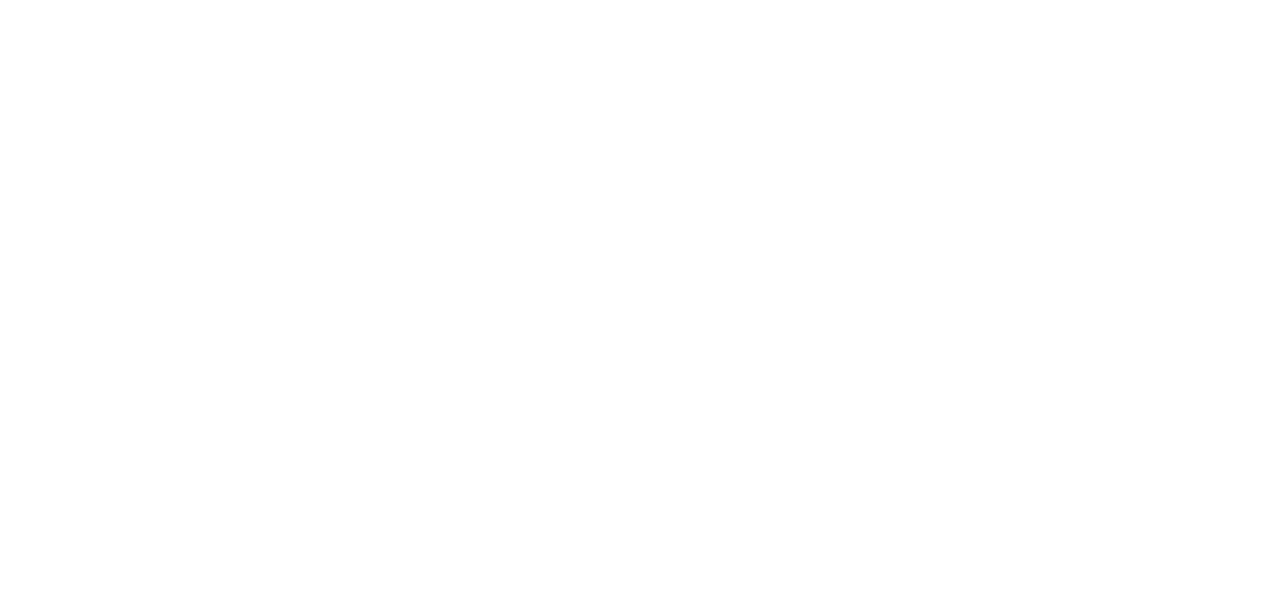
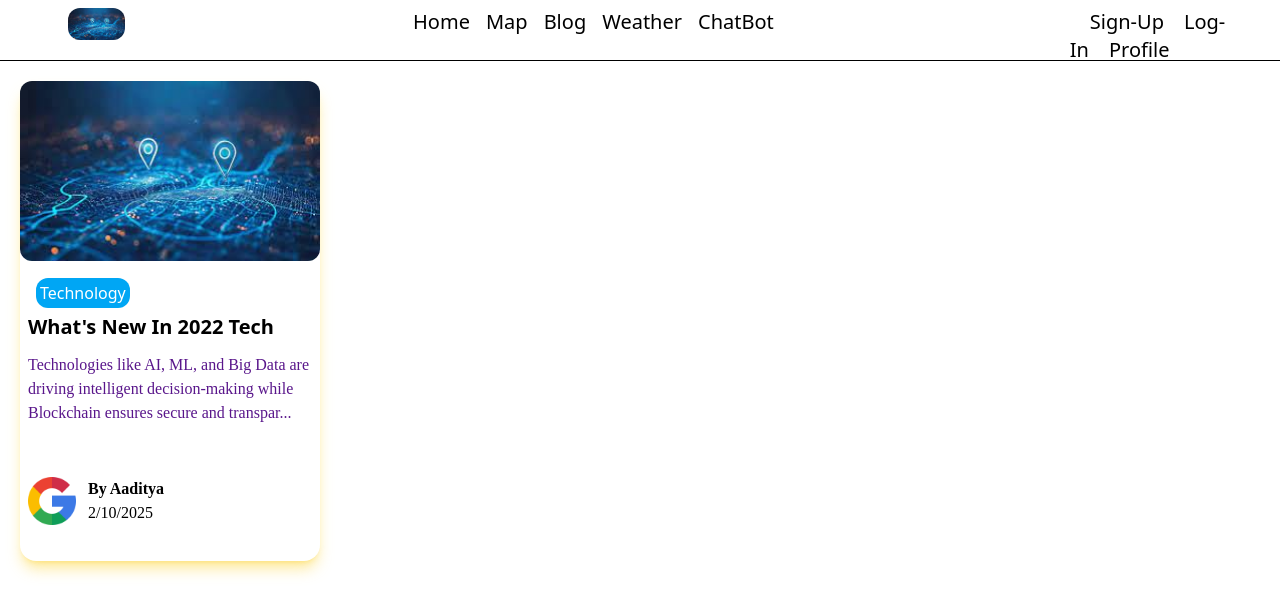
Before and after one commit to Student-Aaditya/OfflineTracker, a React (Vite) app in the folder Frontend/frontend/: page /blog in a window 1280 px wide. Before the commit this address had no page. Shown: the top 616 px of the page. Built offline with nearby package versions, Linux system fonts and the light colour scheme.

Commit message:
updating card.jsx file

```diff
--- a/Frontend/frontend/src/App.jsx
+++ b/Frontend/frontend/src/App.jsx
@@ -7,6 +7,7 @@ import ResetPassword from './component/Auth/ResetPassword.jsx';
 import Verify from './component/Auth/Verify.jsx';
 import Weather from './component/Weather.jsx';
 import MapComponent from './component/MapComponent.jsx'
+import Blog from './Page/Blog.jsx';
 
 function App() {
 
@@ -23,6 +24,7 @@ function App() {
     <Route path='/emailSent' element={<Verify/>}/>
         <Route path='/weather' element={<Weather/>}/>
         <Route path='/map' element={<MapComponent/>}/>
+        <Route path='/blog' element={<Blog/>}/>
 
     </Routes>
 
--- /dev/null
+++ b/Frontend/frontend/src/Page/Blog.jsx
@@ -0,0 +1,14 @@
+import React from 'react'
+import Header from '../component/Header'
+import Card from '../component/Card'
+function Blog() {
+  return (
+    <>
+    <Header></Header>
+    <hr />
+      <Card/>
+    </>
+  )
+}
+
+export default Blog
--- a/Frontend/frontend/src/component/Card.jsx
+++ b/Frontend/frontend/src/component/Card.jsx
@@ -1,8 +1,27 @@
-import React from 'react'
+function Card() {
 
-function Card() {
   return (
     <>
+      <div className='h-120 w-75 rounded-2xl bg-white-200 shadow-lg  shadow-yellow-400/40  m-5 border-black-950'>
+
+         < img src="images.jpeg" alt="network issue" className='w-full rounded-xl h-45 hover:shadow-xl/30 ' />
+          <div className='mt-5 ml-2'>
+        <span className='bg-sky-500 text-white ml-2 rounded-xl p-1 font-sans '>Technology</span>
+        <h1 className='text-xl mt-2'><b>What's New In 2022 Tech</b></h1>
+        <p className='text-purple-900 mt-3 font-[cursive]'>Technologies like AI, ML, and Big Data are driving
+           intelligent decision-making while Blockchain ensures secure and transpar...
+        </p>
+        <div className='flex mt-13'>
+
+          <img src="google.png" alt="network issue" className='w-12 h-12 rounded-2xl hover:shadow-xl/40' />
+        <div className='ml-3  grid'>
+        <span className="font-[cursive]"> <b>By Aaditya</b></span>
+        <span className='font-[cursive]'>2/10/2025</span>
+        </div>
+        </div>
+      </div>
+
+      </div>
 
     </>
   )
--- a/Frontend/frontend/src/component/Header.jsx
+++ b/Frontend/frontend/src/component/Header.jsx
@@ -7,16 +7,16 @@ function Header() {
             <img src="images.jpeg" alt="network issue" className='rounded-xl'/>
         </div>
         <div className='text-xl ml-70 p-2 ' >
-            <Link to='/home' className='text-white'>Home</Link>
-            <Link to='/map' className='ml-4 text-white'>Map</Link>
-            <Link to='/blog' className='ml-4 text-white'>Blog</Link>
-             <Link to='/weather' className='ml-4 text-white'>Weather</Link>
-            <Link to='/login' className='ml-4 text-white'>ChatBot</Link>
+            <Link to='/home' className='text-black'>Home</Link>
+            <Link to='/map' className='ml-4 text-black'>Map</Link>
+            <Link to='/blog' className='ml-4 text-black'>Blog</Link>
+             <Link to='/weather' className='ml-4 text-black'>Weather</Link>
+            <Link to='/login' className='ml-4 text-black'>ChatBot</Link>
         </div>
          <div className='text-xl ml-70 p-2' >
-            <Link to='/sign'className='ml-5 text-white' >Sign-Up</Link>
-            <Link to='/login' className='ml-5 text-white'>Log-In</Link>
-            <Link to='/profile' className='ml-5 text-white'>Profile</Link>
+            <Link to='/sign'className='ml-5 text-black' >Sign-Up</Link>
+            <Link to='/login' className='ml-5 text-black'>Log-In</Link>
+            <Link to='/profile' className='ml-5 text-black'>Profile</Link>
         </div>
       </nav>
     </>
```
